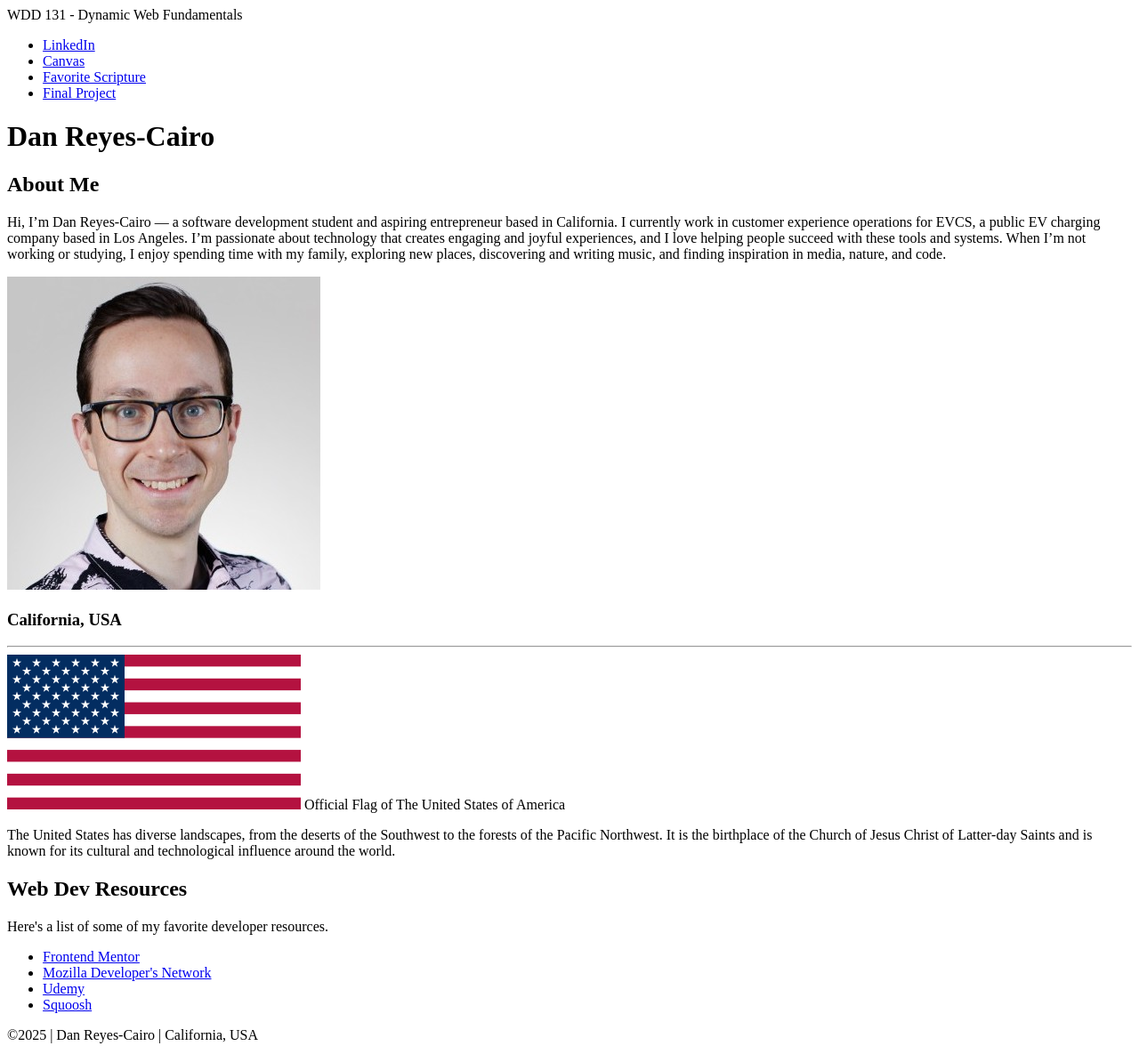
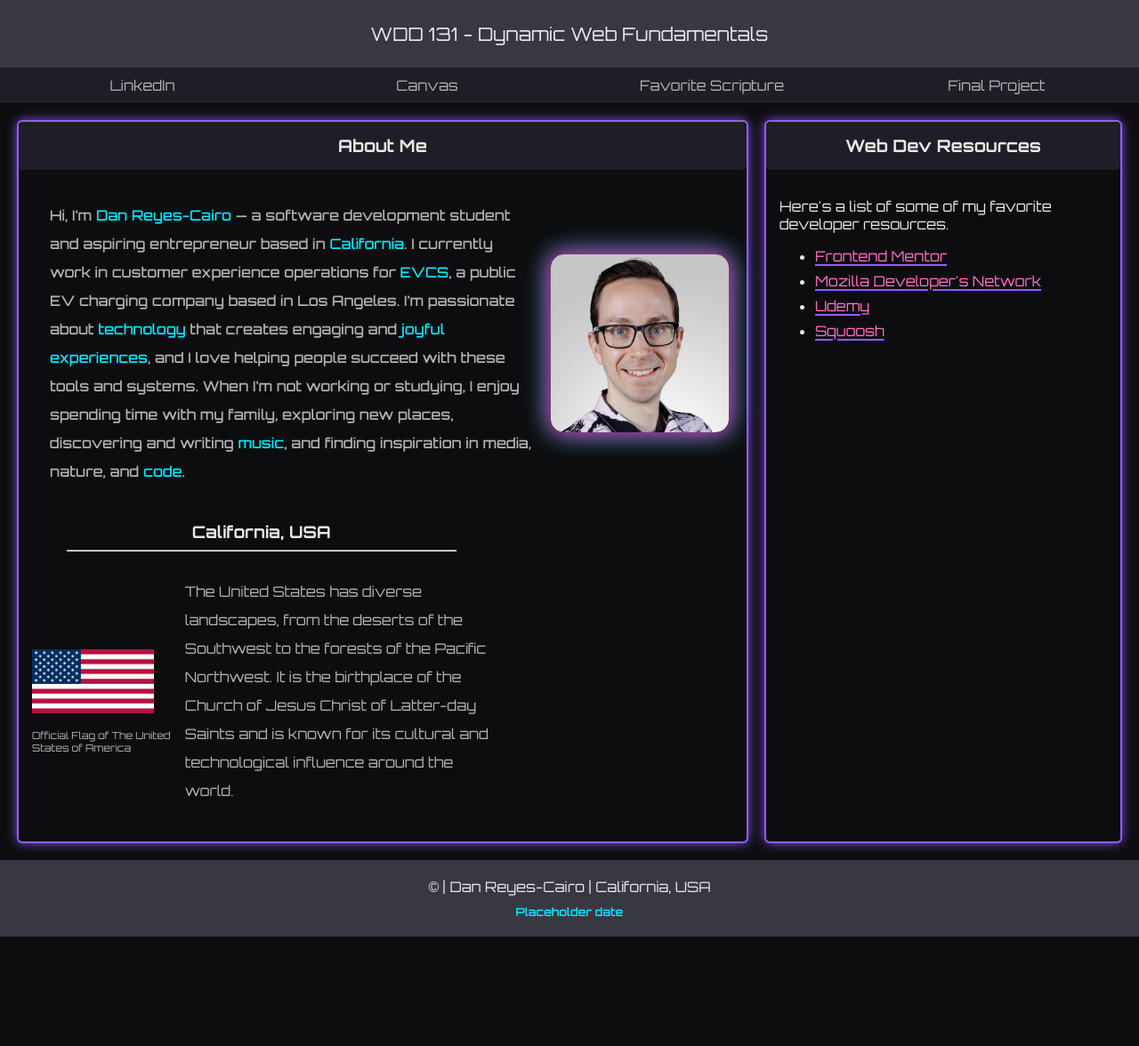
Before and after one commit to c4iro-dev/wdd131, a plain HTML site: page index.html in a window 1280 px wide. Shown: the top 1176 px of the page at 89% size. After the commit the page ends 1053 px from the top, so only its background shows below. Drawn offline with Linux system fonts and the light colour scheme.

Commit message:
Add JS to page

```diff
--- a/index.html
+++ b/index.html
@@ -9,7 +9,8 @@
         <link rel="stylesheet" href="styles/base.css">
         <link rel="preconnect" href="https://fonts.googleapis.com">
         <link rel="preconnect" href="https://fonts.gstatic.com" crossorigin>
-        <link href="https://fonts.googleapis.com/css2?family=Figtree:ital,wght@0,300..900;1,300..900&family=Orbitron:wght@400..900&family=Outfit:wght@100..900&display=swap" rel="stylesheet">
+        <link defer href="https://fonts.googleapis.com/css2?family=Orbitron:wght@400..900&display=swap" rel="stylesheet">
+        <script src="scripts/getdates.js"></script>
     </head>
     <body>
         <header>
@@ -67,7 +68,7 @@
             </section>
         </main>
         <footer>
-            <p>©2025 <span id="currentyear"></span> | Dan Reyes-Cairo | California, USA</p>
+            <p>©<span id="currentYear"></span> | Dan Reyes-Cairo | California, USA</p>
             <p id="lastModified">Placeholder date</p>
         </footer>
     </body>
--- a/scripts/getdates.js
+++ b/scripts/getdates.js
@@ -0,0 +1,4 @@
+
+const today = new Date();
+document.getElementById("currentYear").innerHTML = `${today.getFullYear()}`;
+document.getElementById("lastModified").innerHTML = "Last modification: " + document.lastModified;
--- a/styles/base.css
+++ b/styles/base.css
@@ -0,0 +1,278 @@
+:root {
+  /* Backgrounds */
+  --clr-bg-primary: #0d0d0f;      /* Page background */
+  --clr-bg-secondary: #1e1e26;    /* Cards / panels */
+  --clr-bg-tertiary: #383843;     /* Borders / elevated surfaces */
+
+  /* Text */
+  --clr-text-primary: #e8e8e8;    /* High-contrast white-gray text */
+  --clr-text-secondary: #b3b3b3;  /* Muted paragraph text */
+  --clr-text-accent: #00eaff;     /* Cyan or magenta accent text */
+  --clr-text-accent2: #ff70c9;
+
+  /* Accents */
+  --clr-accent-primary: #ff008c;  /* Pink neon */
+  --clr-accent-secondary: #00eaff;/* Cyan neon */
+  --clr-accent-muted: #915eff;    /* Soft purple blend */
+
+  /* Functional / feedback */
+  --clr-accent-warn: #ffb86b;     /* Warm industrial amber */
+
+  /* Utility */
+  --clr-border: #383843;
+  --clr-shadow: rgba(0, 0, 0, 0.5);
+}
+
+body {
+    margin: 0;
+    padding: 0;
+    background-color: var(--clr-bg-primary);
+    color: var(--clr-text-primary);
+    font-family: "Orbitron", sans-serif;
+}
+
+header {
+    text-align: center;
+    margin: 0;
+    padding: 0;
+}
+
+.main-title {
+    display: block;
+    margin: 0;
+    padding: 25px;
+    background-color: var(--clr-bg-tertiary);
+}
+
+#course-title {
+    font-size: 1.3rem;
+}
+
+nav {
+    margin: 0;
+    padding: 0;
+    background-color: var(--clr-bg-secondary);
+}
+
+nav ul {
+    margin: 0;
+    padding: 0;
+    display: flex;
+    justify-content: space-around;
+    align-items:stretch;
+    height: 40px;
+
+}
+
+nav li {
+    list-style: none;
+    flex: 1;
+}
+
+nav a {
+    display: flex;
+    justify-content: center;
+    align-items: center;
+    width: 100%;
+    height: 100%;
+    text-decoration: none;
+    color: var(--clr-text-secondary);
+    border: 2px solid transparent;
+    box-sizing: border-box;
+    transition: all 0.2s ease;
+}
+
+nav a:hover {
+    background-color: var(--clr-accent-primary);
+    border-color: var(--clr-accent-primary);
+    color: var(--clr-text-primary);
+    text-shadow: 0 0 10px var(--clr-accent-secondary);
+}
+
+h1 {
+    display: none;
+}
+
+main {
+    margin: 0;
+    padding: 10px;
+    display: grid;
+    grid-template-columns: 1fr 1fr 1fr;
+}
+
+.card {
+    background-color: var(--clr-bg-primary);
+    border: 1px solid var(--clr-accent-muted);
+    margin: 10px;
+    padding: 0;
+    border-radius: 5px;
+    box-shadow: 0 0 0 1px var(--clr-accent-muted),
+              0 0 13px var(--clr-accent-muted);
+}
+
+.card1 {
+    grid-column: span 2;
+}
+
+.abt-top {
+    display: flex;
+    /* grid-template-columns: 3fr 1fr;    */
+    padding: 20px;
+    align-items: center;
+}
+
+.abt-text {
+    padding: 15px;
+}
+
+
+
+.abt-text p {
+    margin: 0;
+    color: var(--clr-text-secondary);
+    font-size: 1rem;
+    line-height: 2rem;
+    font-weight: 500;
+}
+
+.abt-text span {
+    color: var(--clr-text-accent);
+}
+
+.abt-top img {
+    width: 200px;
+    border-radius: 15px;
+    /* base glow */
+    box-shadow: 0 0 15px var(--clr-accent-primary), 0 0 30px var(--clr-accent-secondary);
+
+    /* animation */
+    animation: pulseGlow 2s infinite alternate;
+    transition: all 0.3s ease;
+}
+
+@keyframes pulseGlow {
+  0% {
+    box-shadow: 0 0 15px var(--clr-accent-secondary), 0 0 30px var(--clr-accent-primary);
+  }
+  50% {
+    box-shadow: 0 0 25px var(--clr-accent-primary), 0 0 30px var(--clr-accent-secondary);
+  }
+  100% {
+    box-shadow: 0 0 15px var(--clr-accent-secondary), 0 0 30px var(--clr-accent-primary);
+  }
+}
+
+.country-info {
+    display: grid;
+    grid-template-columns: 3fr 1.5fr;
+    grid-template-rows: 10%;
+}
+
+.country-title {
+    grid-column: span 1;
+    grid-row: 1/2;
+    text-align: center;
+    justify-content: center;
+    align-self:flex-start;
+}
+
+.country-title h3 {
+    margin: 5px;
+}
+
+.country-title hr {
+    width: 80%;
+}
+
+.country-details {
+    grid-row: 2/3;
+    display: flex;
+    padding: 15px;
+    color: var(--clr-text-secondary)
+}
+
+.country-details img {
+    width: 80%;
+    height: auto;
+    margin: 15px 0;
+    object-fit: contain;
+}
+
+.country-details p {
+    line-height: 2rem;
+    flex: 2;
+}
+
+.flag-info {
+    font-size: .7rem;
+    flex: 1;
+    align-content: center;
+}
+
+.card2 {
+    grid-column: span 1;
+}
+
+.card-title {
+    margin: 0;
+    padding: 15px;
+    border-radius: 5px;
+    text-align: center;
+    background-color: var(--clr-bg-secondary);
+}
+
+.card h2 {
+    margin: 0;
+    color: var(--clr-text-primary);
+    font-size: 1.2rem;
+}
+
+.card ul {
+    margin: 0;
+}
+
+.card li {
+    margin-bottom: .5rem;
+}
+
+.card a {
+    color: var(--clr-text-accent2);
+    text-decoration-thickness: 2px;
+    text-decoration-color: var(--clr-accent-muted);
+    text-underline-offset: 3px;
+    font-weight: 300;
+    transition: color 0.2s ease, text-decoration-color 0.2s ease, text-shadow 0.3s ease;
+}
+
+.card a:hover {
+    color: var(--clr-accent-secondary);
+    text-decoration-color: var(--clr-accent-secondary);
+    text-shadow: 0 0 6px var(--clr-accent-secondary);
+}
+
+.dev-resources {
+    padding: 15px;
+    align-content: center;
+}
+
+footer {
+    display: flex;
+    flex-direction: column;
+    justify-content: center;
+    align-items: center;
+    text-align: center;
+    margin: 0;
+    padding: 15px;
+    background-color: var(--clr-bg-tertiary);
+}
+
+footer p {
+    margin: 5px;
+
+}
+
+#lastModified {
+    color: var(--clr-text-accent);
+    font-size: .8rem;
+    font-weight: 600;
+}
```
Also changed, not shown: images/profile2.jpg (added), images/profile3.jpg (added).
